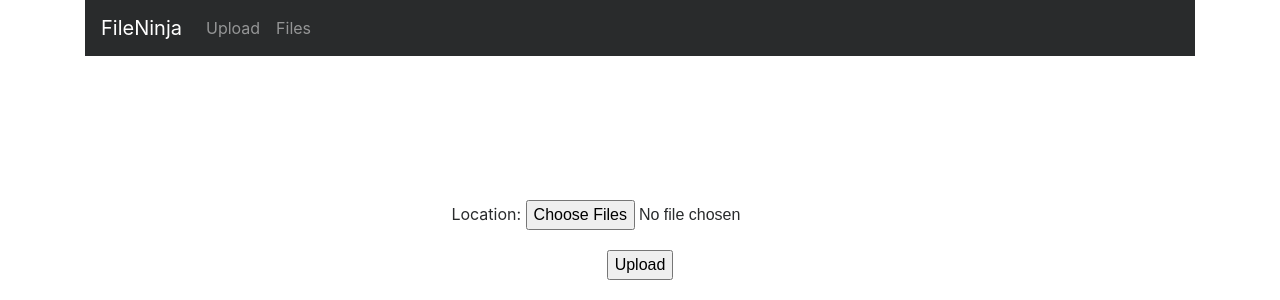
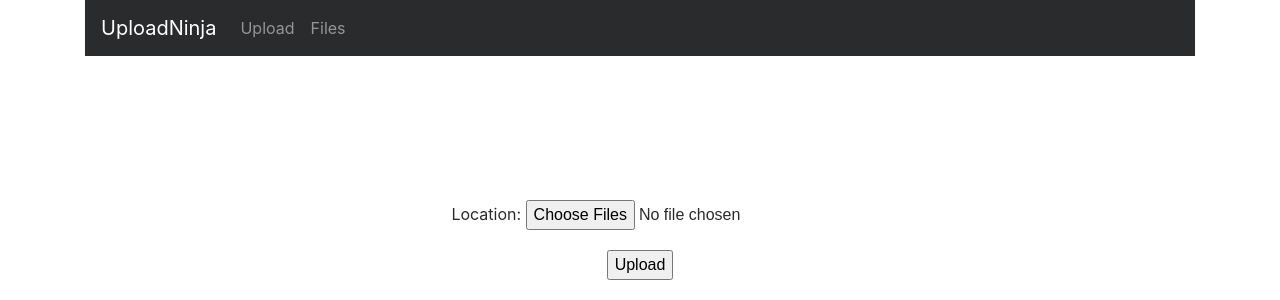
Before and after one commit to vektorhalili/UploadNinja, a Django app: page / in a window 1280 px wide. Shown: the top 300 px of the page. Run offline with Django 3.2, Linux system fonts and the light colour scheme; some libraries are stand-ins or nearby versions.

Commit message:
changed name on header

```diff
--- a/upload/templates/upload/base.html
+++ b/upload/templates/upload/base.html
@@ -11,7 +11,7 @@
 
 <div class="container">
 <nav class="navbar navbar-toggleable-md navbar-inverse  bg-inverse">
-  <a class="navbar-brand" href="#">FileNinja</a>
+  <a class="navbar-brand" href="#">UploadNinja</a>
     <ul class="navbar-nav mr-auto">
       <li class="nav-item">
         <a class="nav-link" href="/">Upload</a>
```
